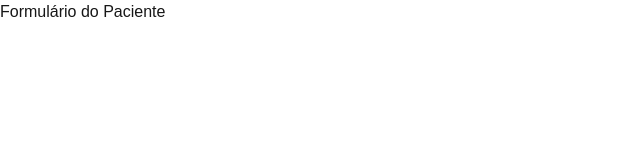
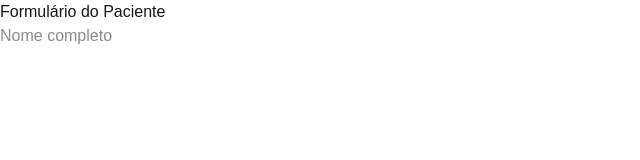
Before and after one commit to cauahenriquereis/fetin-project-frontend, a Next.js app: page /formulario in a window 1280 px wide. Shown: the top 160 px of the page, without its empty margins (0-640 px from the left). Built offline with nearby package versions, Linux system fonts and the light colour scheme.

Commit message:
feat: add name and age inputs to formulario with useState

```diff
--- a/app/formulario/page.tsx
+++ b/app/formulario/page.tsx
@@ -1,7 +1,18 @@
+"use client";
+
+import { useState } from "react";
+
 export default function Formulario() {
-  return (
+    const [nomeCompleto, setNomeCompleto] = useState("");
+    return (
     <main>
-      <h1>Formulário do Paciente</h1>
+        <h1>Formulário do Paciente</h1>
+        <input
+        type="text"
+        value={nomeCompleto}
+        onChange={(e) => setNomeCompleto(e.target.value)}
+        placeholder="Nome completo"
+        />
     </main>
-  );
+    );
 }
```
